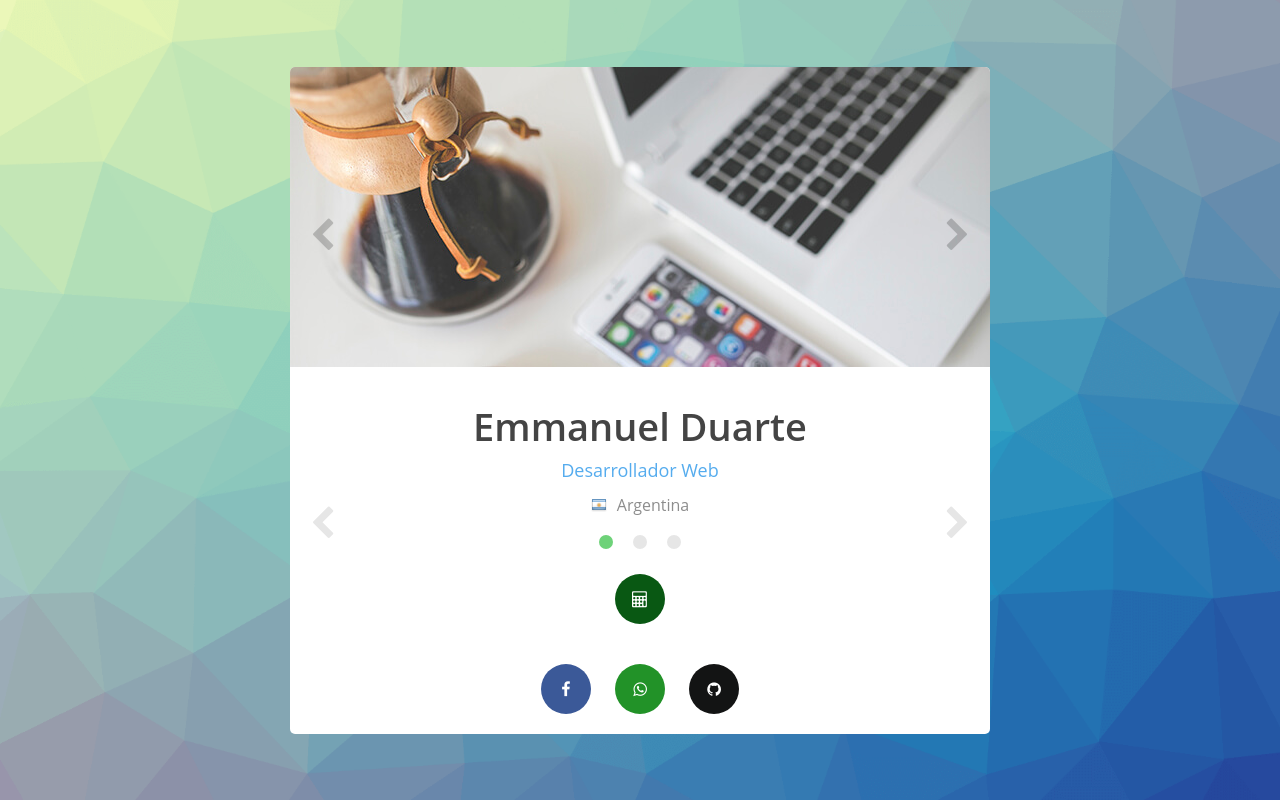
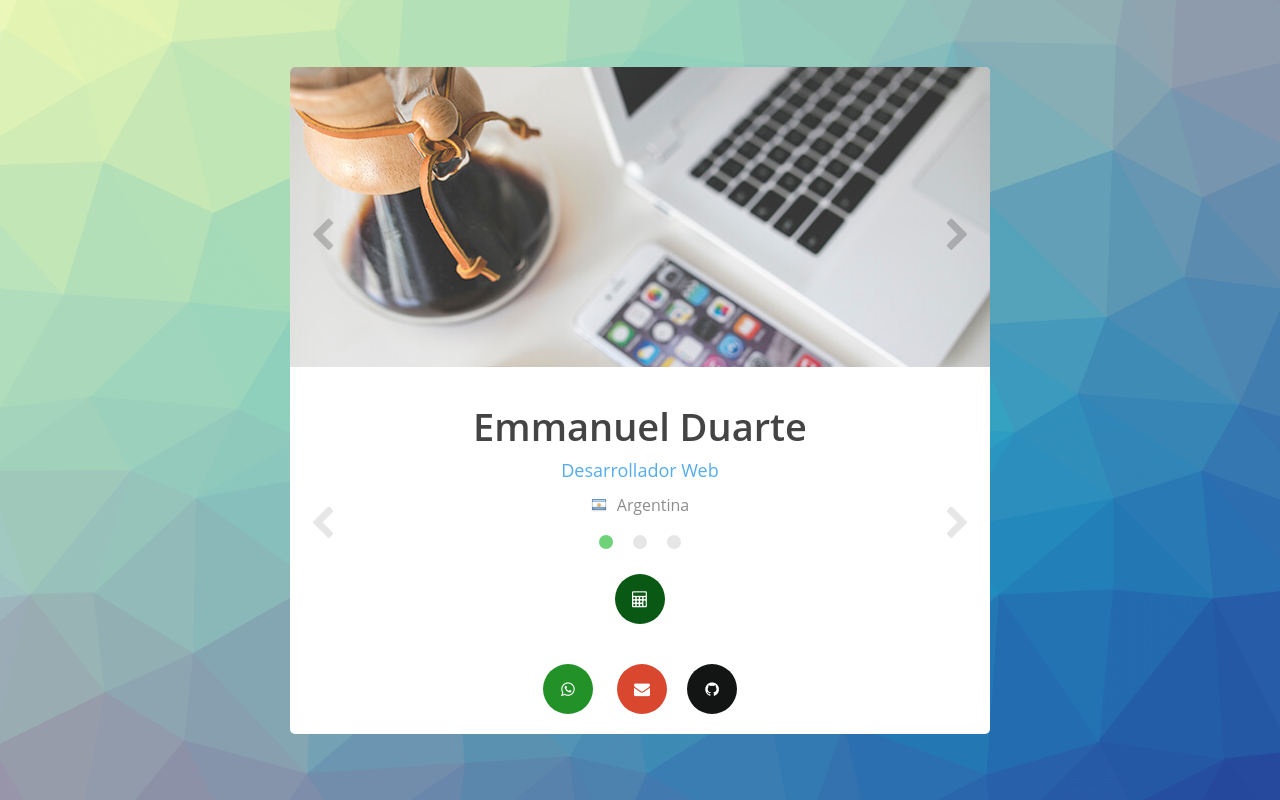
Before and after one commit to emmaduarte/Calculadora, a plain HTML site: page index.html in a window 1280 px wide. Drawn offline with nearby package versions, Linux system fonts and the light colour scheme.

Commit message:
Ultimos arreglos

```diff
--- a/calculadora/js/Display.js
+++ b/calculadora/js/Display.js
@@ -57,6 +57,7 @@ class Display {
         const valorAnterior = parseFloat(this.valorAnterior)
         const valorActual = parseFloat(this.valorActual)
 
+        if( isNaN(valorActual) || isNaN(valorAnterior)) return
 
         if(this.tipoOperacion === 'raiz') {
             const r = this.calculador.raiz(parseFloat(this.valorActual))
@@ -80,7 +81,7 @@ class Display {
         }
 
 
-        if( isNaN(valorActual) || isNaN(valorAnterior)) return
+
         const num3 = this.calculador[this.tipoOperacion](valorAnterior, valorActual)
         if (num3 % 1 == 0) {
             this.valorActual = num3
--- a/css/estilos.css
+++ b/css/estilos.css
@@ -206,7 +206,7 @@ a {	text-decoration: none; }
 }
 
 
-.redes-sociales .facebook { background: #3b5998; }
+.redes-sociales .Gmail { background: #d8472e; }
 .redes-sociales .github { background: #131414; }
 .redes-sociales .whatsapp { background: #229228; }
 
--- a/index.html
+++ b/index.html
@@ -60,8 +60,8 @@
 
 			</section>
 			<section class="redes-sociales">
-				<a href="https://www.facebook.com/emma.a.duarte/" class="facebook"><span class="fa fa-facebook"></span></a>
 				<a href="https://api.whatsapp.com/send?phone=+5492645656548&text=Hola, me interesa comunicarme con vos" class="whatsapp"><span class="fa fa-brands fa-whatsapp"></span></a>
+				<a href="mailto:emma.ale.duarte@gmail.com" class="Gmail"><span class="fa fa-regular fa-envelope"></span> <i class=""></i>
 				<a href="https://github.com/emmaduarte" class="github"><span class="fa fa-brands fa-github"></span></a>
 
 			</section>
```
